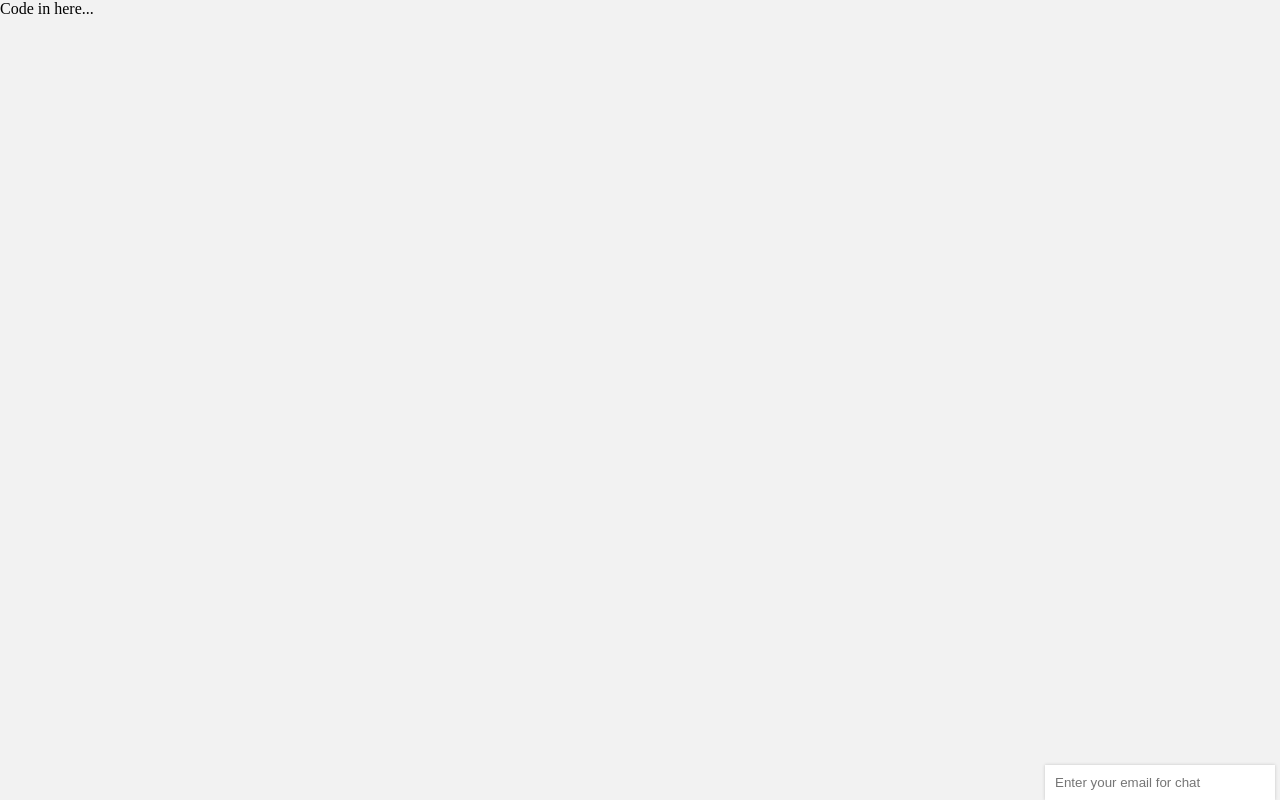
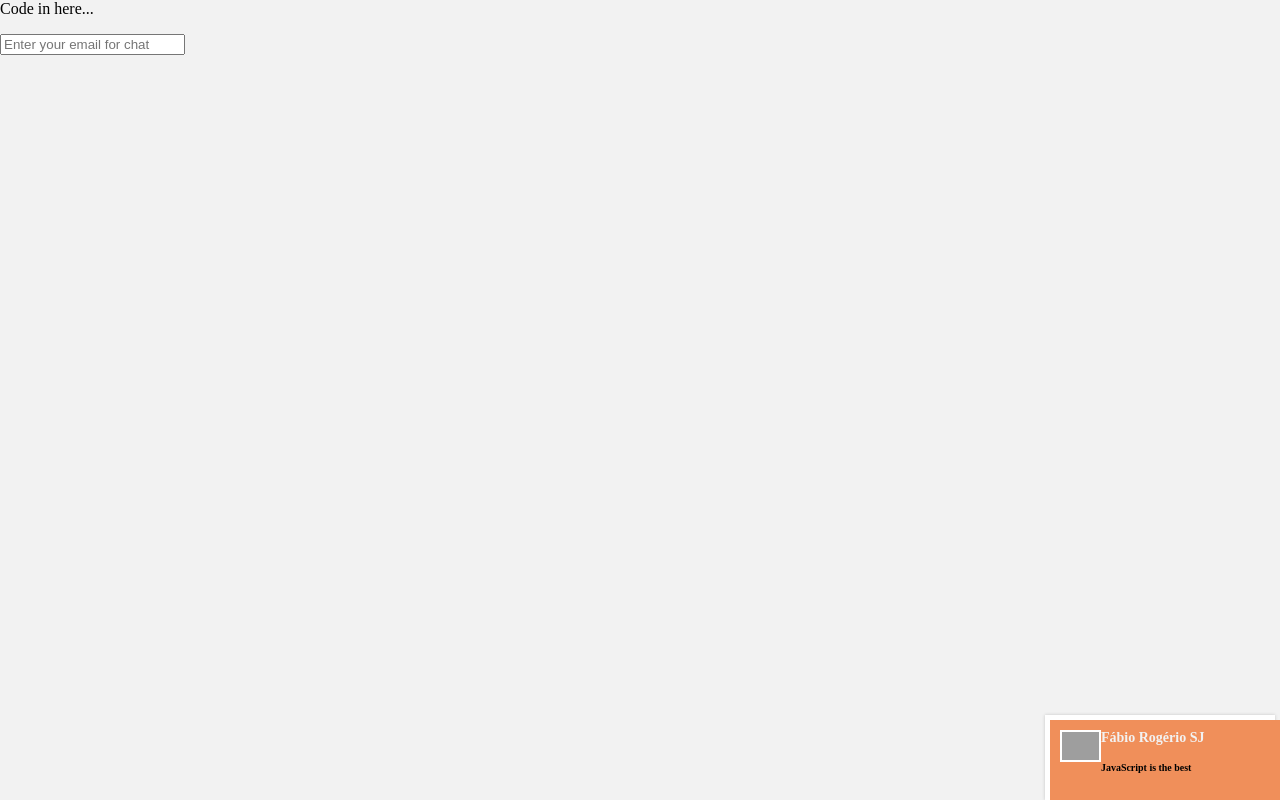
Before and after one commit to beingsane/fbio-chat, a website: page www/index.html in a window 1280 px wide. Drawn offline with nearby package versions, Linux system fonts and the light colour scheme; grey boxes are pictures that could not be loaded.

Commit message:
Issue #4 (30%)

```diff
--- a/www/css/fbio-chat.css
+++ b/www/css/fbio-chat.css
@@ -37,3 +37,27 @@
 .fbio-chat-box .clr {
 	clear: both;
 }
+.fbio-chat-box-room {
+	height: 100%;
+}
+.fbio-chat-profile {
+	background-color: #f08f5a;
+	width: 95%;
+	margin-left: 5px;
+	margin-top: 5px;
+	padding: 10px;
+}
+.fbio-chat-photo {
+	float: left;
+}
+.fbio-chat-photo img{
+	border:2px solid #fff;
+}
+.fbio-chat-info {
+	float: left;
+}
+.fbio-chat-title {
+	font-size: 14px;
+	color: #f2f2f2;
+	font-weight: bold;
+}
--- a/www/index.html
+++ b/www/index.html
@@ -11,8 +11,8 @@
 <body>
 	<p>Code in here...</p>
 
-
-	<div class="fbio-chat-box">
+	<!-- Fazer dinamico apos finalizar front-end -->
+	<div class="fbio-chat-box2">
 		<input type="text" id="fbio-chat-email" placeholder="Enter your email for chat">
 		<div class="fbio-chat-login-focus">
 			<input type="text" id="fbio-chat-name" placeholder="Enter your name">
@@ -20,6 +20,21 @@
 		</div>
 	</div>
 
+	<div class="fbio-chat-box">
+		<div class="fbio-chat-box-room">
+			<div class="fbio-chat-profile">
+				<div class="fbio-chat-photo">
+					<img src="https://2.gravatar.com/avatar/56cb30f6ac7e37439f1e7d3d27a68e03" width="37px">
+				</div>
+				<div class="fbio-chat-info">
+					<div class="fbio-chat-title">Fábio Rogério SJ</div>
+					<h5 class="fbio-chat-status">JavaScript is the best</h5>
+				</div>
+				<div class="clr"></div>
+			</div>
+		</div>
+	</div>
+
 
 </body>
 </html>
--- a/www/js/fbio-chat.js
+++ b/www/js/fbio-chat.js
@@ -23,7 +23,16 @@ window.onload = function (){
 			}
 		});
 		$('.fbio-chat-box button').click(function (){
-			alert(1);
+			var socket = io.connect();
+		    socket.on('connect', function(){
+		        var user = {};
+		        user.email = $('.fbio-chat-box #fbio-chat-email').val();
+		        user.name = $('.fbio-chat-box #fbio-chat-name').val();
+		        socket.emit('adduser', user);
+		    });
+		    socket.on('updatechat-users', function (users) {
+		        $('.fbio-chat-box').empty();
+		    });
 		});
 	}
 }
```
Also changed, not shown: apichat/index.js (+10 -12 lines).
